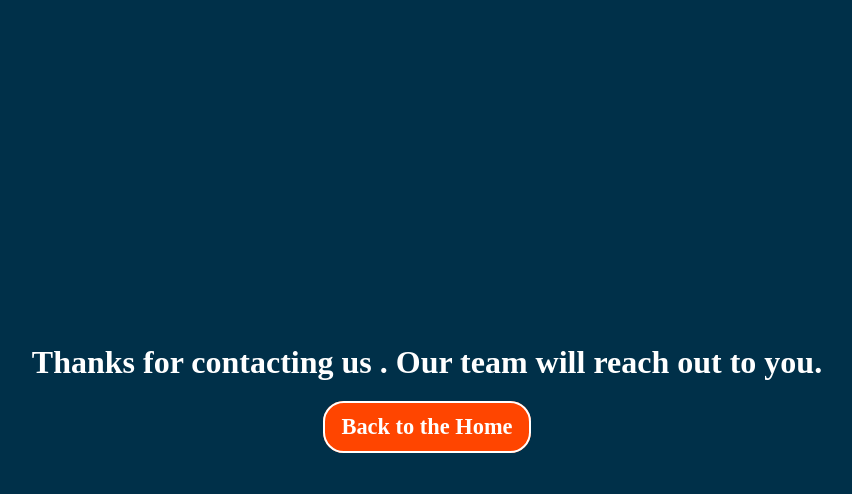
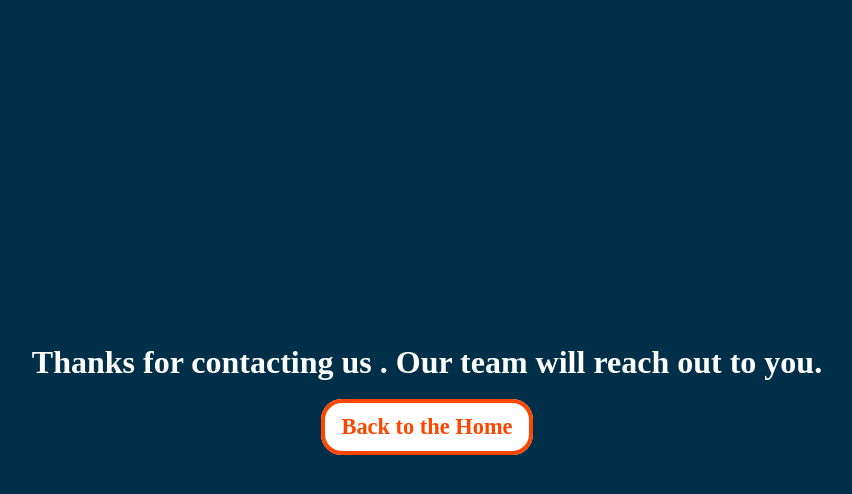
Before and after one commit to Irfaan-Shaik/Trianz_Digital, a plain HTML site: page Thanks.html in a window 1280 px wide. In both pictures the pointer is over the link "Back to the Home". Shown: the whole page, without its empty margins (213-1065 px from the left). Drawn offline with Linux system fonts and the light colour scheme.

Commit message:
Update Thanks.css

```diff
--- a/Thanks.css
+++ b/Thanks.css
@@ -30,5 +30,7 @@ body{background-color: #003049;}
     color: white;
     background-color: orangered;
 }
-.bthp1:hover{color: orangered;
-    background-color: white;}
+.bthp a:hover{
+    color: orangered;
+    background-color: white;
+    border: 4px solid orangered;}
```
